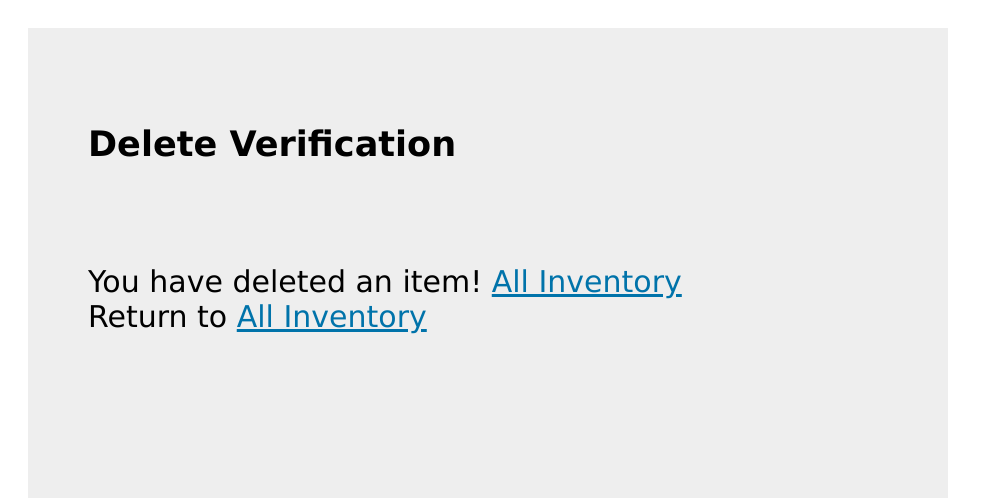
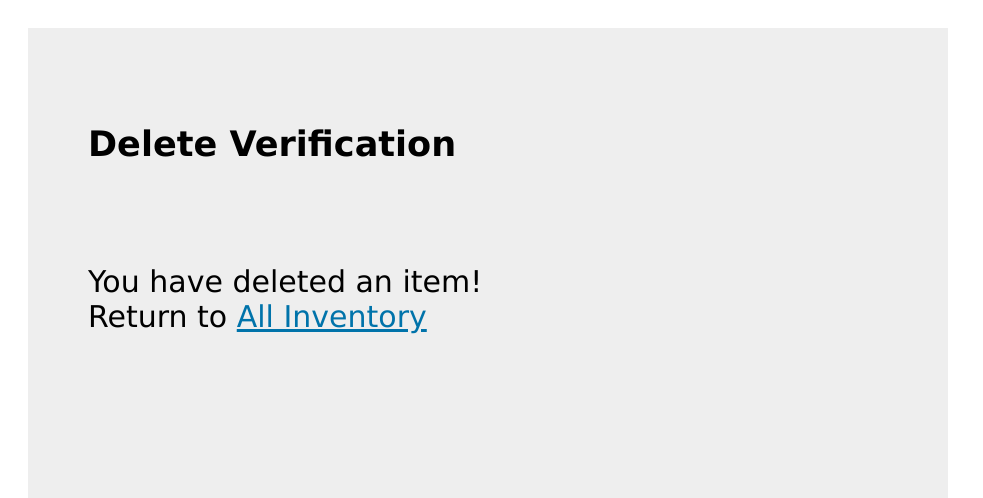
Before and after one commit to software-students-fall2022/web-app-exercise-team-10-1, a Flask app: template templates/delete.html in a window 1280 px wide. Shown: the top 498 px of the page, without its empty margins (0-983 px from the left). Run offline with Flask 2, Linux system fonts and the light colour scheme; the template is opened without the code that fills it, so the values that code supplies are empty; parts of the project's set-up code (start-up, migrations or seed data) failed here and were passed over.

Commit message:
Edit delete.html

```diff
--- a/templates/delete.html
+++ b/templates/delete.html
@@ -10,7 +10,7 @@
 <p>
 <br>
 <p>
-You have deleted an item! <a href="/inventories/">All Inventory</a>
+You have deleted an item!
 <br>
 Return to <a href="/inventories/">All Inventory</a>
 </p>
```
